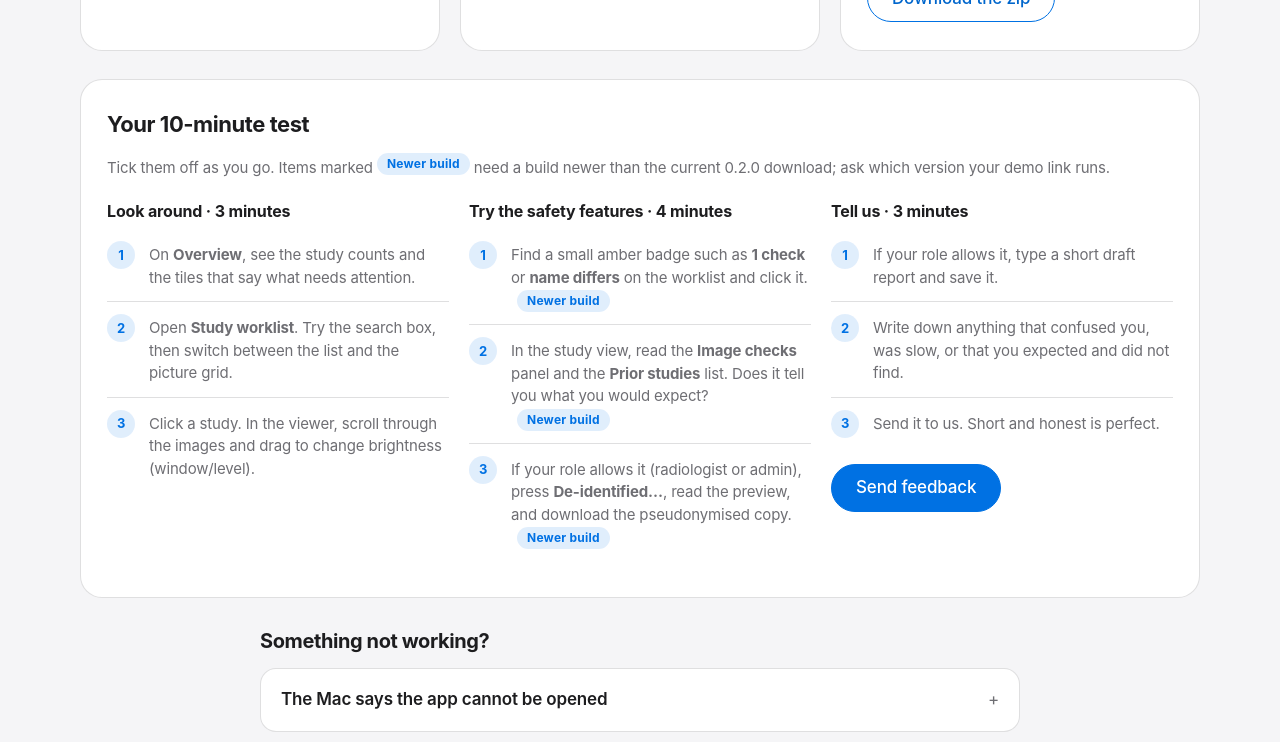
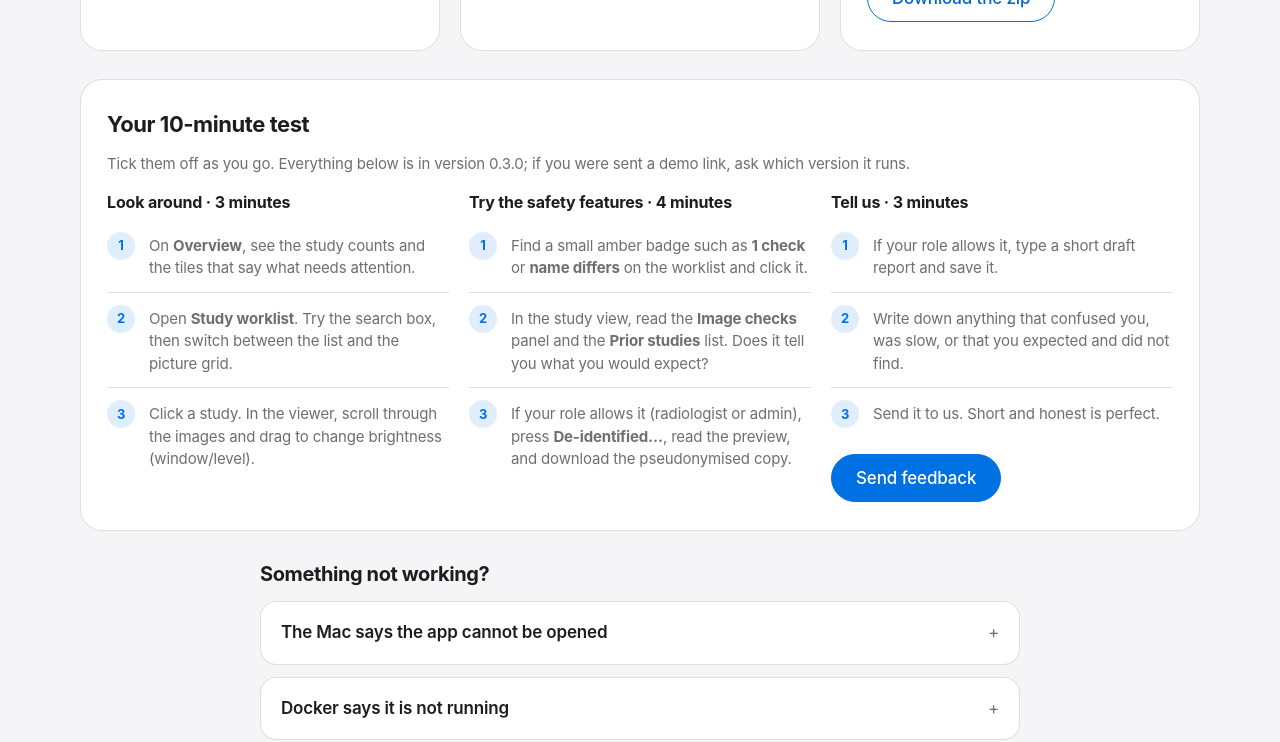
Before and after one commit to zyvorai/zyvor-imaging-site, a website: page index.html in a window 1280 px wide. Shown: the part 2159-2901 px from the top of the page. Drawn offline with Linux system fonts and the light colour scheme.

Commit message:
Site for release 0.3.0: new Mac app name, features no longer labelled newer.

```diff
--- a/index.html
+++ b/index.html
@@ -89,7 +89,7 @@
       <p class="eta">On a Mac · about 5 minutes</p>
       <h3>Mac app</h3>
       <ol class="steps">
-        <li class="step rv"><span>Download <strong>Zyvor-Imaging-0.2.0.dmg</strong> from the page that opens. Pick the DMG, not “Source code”.</span></li>
+        <li class="step rv"><span>Download <strong>Zyvor-Imaging-0.3.0.dmg</strong> from the page that opens. Pick the DMG, not “Source code”.</span></li>
         <li class="step rv"><span>Open it and drag <strong>Zyvor Imaging</strong> onto <strong>Applications</strong>.</span></li>
         <li class="step rv"><span>Open the app. Paste the web address from our email and sign in.</span></li>
       </ol>
@@ -110,7 +110,7 @@
 
   <div class="howto rv">
     <h3>Your 10-minute test</h3>
-    <p class="howto-note">Tick them off as you go. Items marked <span class="tag new">Newer build</span> need a build newer than the current 0.2.0 download; ask which version your demo link runs.</p>
+    <p class="howto-note">Tick them off as you go. Everything below is in version 0.3.0; if you were sent a demo link, ask which version it runs.</p>
     <div class="checks">
       <section>
         <h4>Look around · 3 minutes</h4>
@@ -123,9 +123,9 @@
       <section>
         <h4>Try the safety features · 4 minutes</h4>
         <ol class="steps">
-          <li class="step"><span>Find a small amber badge such as <strong>1 check</strong> or <strong>name differs</strong> on the worklist and click it. <span class="tag new">Newer build</span></span></li>
-          <li class="step"><span>In the study view, read the <strong>Image checks</strong> panel and the <strong>Prior studies</strong> list. Does it tell you what you would expect? <span class="tag new">Newer build</span></span></li>
-          <li class="step"><span>If your role allows it (radiologist or admin), press <strong>De-identified…</strong>, read the preview, and download the pseudonymised copy. <span class="tag new">Newer build</span></span></li>
+          <li class="step"><span>Find a small amber badge such as <strong>1 check</strong> or <strong>name differs</strong> on the worklist and click it.</span></li>
+          <li class="step"><span>In the study view, read the <strong>Image checks</strong> panel and the <strong>Prior studies</strong> list. Does it tell you what you would expect?</span></li>
+          <li class="step"><span>If your role allows it (radiologist or admin), press <strong>De-identified…</strong>, read the preview, and download the pseudonymised copy.</span></li>
         </ol>
       </section>
       <section>
@@ -169,7 +169,7 @@
 </section>
 
 <section id="see" class="tint">
-  <div class="center"><p class="kicker">See it</p><h2>Real screens, synthetic studies.</h2><p class="sub">Captured from the running application. Every name and number shown is synthetic. Screens marked newer build are not in the 0.2.0 download yet.</p></div>
+  <div class="center"><p class="kicker">See it</p><h2>Real screens, synthetic studies.</h2><p class="sub">Captured from the running application. Every name and number shown is synthetic.</p></div>
   <div class="controls">
     <div class="seg wrap" role="radiogroup" aria-label="Screen" data-key="view">
       <button type="button" role="radio" aria-checked="true" data-value="overview">Overview</button>
@@ -194,14 +194,14 @@
 </section>
 
 <section id="new">
-  <div class="center"><p class="kicker">What's new</p><h2>Safer sharing, fewer surprises.</h2><p class="sub">In the current development build. The 0.2.0 download does not include these yet; ask which version your demo runs.</p></div>
+  <div class="center"><p class="kicker">What's new</p><h2>Safer sharing, fewer surprises.</h2><p class="sub">New in version 0.3.0, released 24 October 2026.</p></div>
   <div class="grid">
-    <div class="card rv"><span class="tag new">Newer build</span><h3>Wrong-patient radar</h3><p>A patient ID filed under two different names gets a badge and a warning above the images. One click shows every prior study of that patient.</p></div>
-    <div class="card rv"><span class="tag new">Newer build</span><h3>Image checks</h3><p>Plain-language technical checks for CT, MR and X-ray (missing slices, noise, over-exposure) and a warning when text looks burned into the picture. Checks, not diagnoses.</p></div>
-    <div class="card rv"><span class="tag new">Newer build</span><h3>De-identified export</h3><p>Preview, then download a pseudonymised copy for research. One study or a hand-picked group. It checks for leftover names and identifiers, and it refuses pictures with burned-in text unless you confirm. Not a certified de-identification.</p></div>
-    <div class="card rv"><span class="tag new">Newer build</span><h3>Pick, filter, find</h3><p>Filter by date and tag, tick several studies, and see thumbnails. A "name differs" filter lists every ID with more than one name.</p></div>
-    <div class="card rv"><span class="tag new">Newer build</span><h3>Optional AI helpers</h3><p>Off by default. If your IT team runs a private model, you can search in plain words ("unread CT from this week"), find similar studies, and get a draft wording of your own notes. Suggestions only: you check and insert them, and they are labelled.</p></div>
-    <div class="card rv"><span class="tag new">Newer build</span><h3>Mac app</h3><p>Prior studies, the wrong-patient banner, listed-study export and the optional AI helpers on the Mac too.</p></div>
+    <div class="card rv"><h3>Wrong-patient radar</h3><p>A patient ID filed under two different names gets a badge and a warning above the images. One click shows every prior study of that patient.</p></div>
+    <div class="card rv"><h3>Image checks</h3><p>Plain-language technical checks for CT, MR and X-ray (missing slices, noise, over-exposure) and a warning when text looks burned into the picture. Checks, not diagnoses.</p></div>
+    <div class="card rv"><h3>De-identified export</h3><p>Preview, then download a pseudonymised copy for research. One study or a hand-picked group. It checks for leftover names and identifiers, and it refuses pictures with burned-in text unless you confirm. Not a certified de-identification.</p></div>
+    <div class="card rv"><h3>Pick, filter, find</h3><p>Filter by date and tag, tick several studies, and see thumbnails. A "name differs" filter lists every ID with more than one name.</p></div>
+    <div class="card rv"><h3>Optional AI helpers</h3><p>Off by default. If your IT team runs a private model, you can search in plain words ("unread CT from this week"), find similar studies, and get a draft wording of your own notes. Suggestions only: you check and insert them, and they are labelled.</p></div>
+    <div class="card rv"><h3>Mac app</h3><p>Prior studies, the wrong-patient banner, listed-study export and the optional AI helpers on the Mac too.</p></div>
   </div>
 </section>
 
--- a/site.js
+++ b/site.js
@@ -27,12 +27,12 @@
     worklist: "Search, filter and open studies. Badges flag image checks and patient IDs filed under two names.",
     grid: "The same worklist as pictures, with priority colours and tags.",
     orders: "Scheduled scans offered to the scanner; status comes back automatically.",
-    priors: "Everything else filed under the same patient ID. Newer build.",
-    identity: "A warning above the images when the same ID appears under another name. Newer build.",
-    analysis: "Technical findings next to the viewer, clearly labelled as not a diagnosis. Newer build.",
-    deid: "Preview what is removed, shifted and remapped, then download a pseudonymised copy. Newer build.",
-    cohort: "Tick several studies and export them together. Newer build.",
-    audit: "A tamper-evident record of who did what, filterable to de-identified exports. Newer build.",
+    priors: "Everything else filed under the same patient ID.",
+    identity: "A warning above the images when the same ID appears under another name.",
+    analysis: "Technical findings next to the viewer, clearly labelled as not a diagnosis.",
+    deid: "Preview what is removed, shifted and remapped, then download a pseudonymised copy.",
+    cohort: "Tick several studies and export them together.",
+    audit: "A tamper-evident record of who did what, filterable to de-identified exports.",
     studio: "The research viewer. Not for diagnostic use."
   };
   // these captures exist in dark chrome only
```
